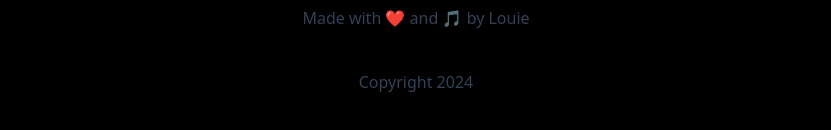
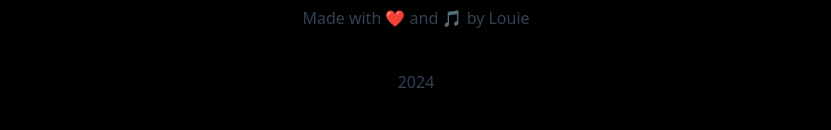
Before and after one commit to louiecodes/portfolio, a Vue app: page / in a window 1280 px wide. Shown: the part 2868-2998 px from the top of the page, without its empty margins (224-1055 px from the left). Built offline with nearby package versions, Linux system fonts and the light colour scheme.

Commit message:
fix: Remove redundant 'Copyright' text from footer

```diff
--- a/src/components/FooterComponent.vue
+++ b/src/components/FooterComponent.vue
@@ -12,7 +12,7 @@
       </a>
     </div>
     <p class="text-slate-700 flex justify-center my-10">Made with ❤️ and 🎵 by Louie</p>
-    <p class="text-slate-700 flex justify-center my-10">Copyright {{ date.getFullYear() }}</p>
+    <p class="text-slate-700 flex justify-center my-10">{{ date.getFullYear() }}</p>
   </div>
 </template>
 <script setup lang="ts">
```
